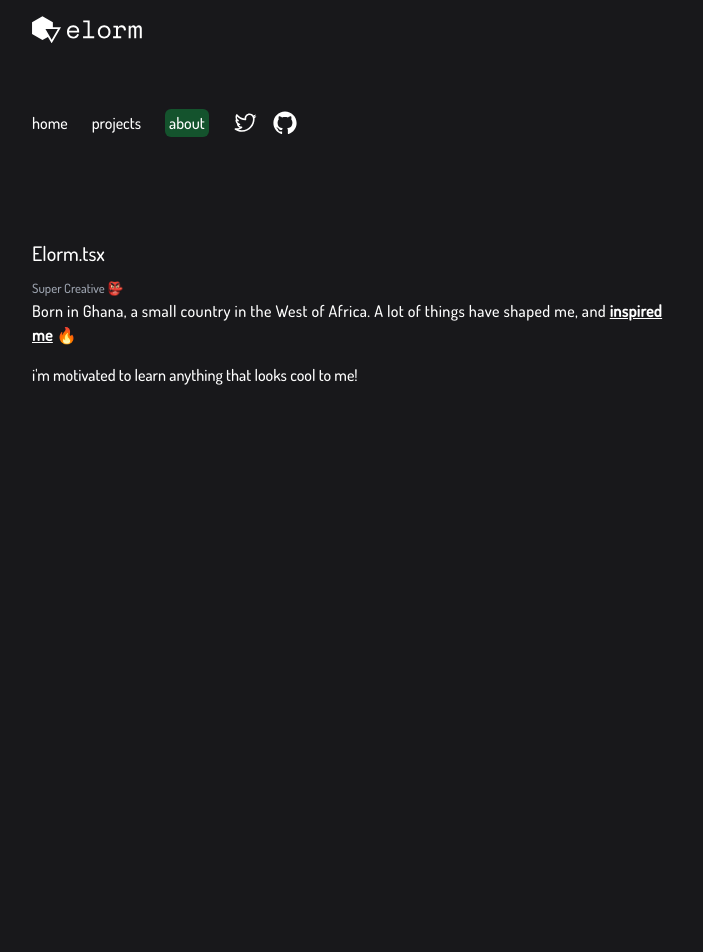
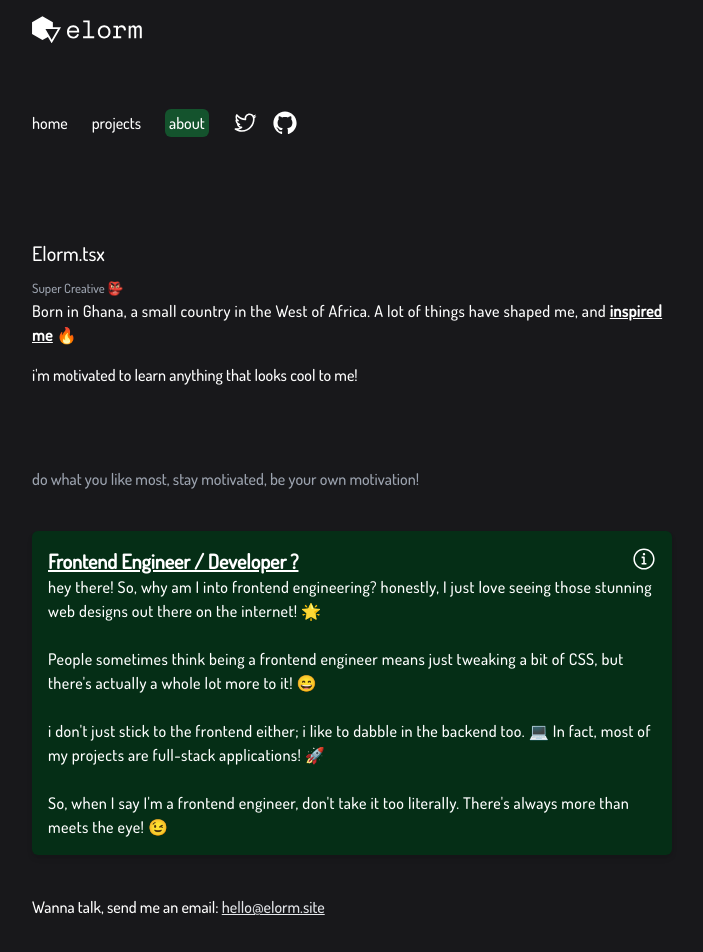
Before and after one commit to Akarikev/elorm, a Next.js app: page /about in a window 1280 px wide. Shown: the top 952 px of the page, without its empty margins (288-991 px from the left). Built offline with nearby package versions, Linux system fonts and the light colour scheme.

Commit message:
mod: about page

```diff
--- a/app/about/page.tsx
+++ b/app/about/page.tsx
@@ -1,4 +1,7 @@
+import { InfoCircledIcon } from "@radix-ui/react-icons";
+import { Mail } from "lucide-react";
 import type { Metadata } from "next";
+import Link from "next/link";
 
 export const metadata: Metadata = {
   title: "elorm ⚡ | about",
@@ -23,6 +26,54 @@ function page() {
             {" "}
             i&apos;m motivated to learn anything that looks cool to me!
           </p>
+
+          <div className="mt-20">
+            <p className="italics text-gray-400">
+              do what you like most, stay motivated, be your own motivation!
+            </p>
+          </div>
+
+          <div className="mt-10 bg-green-950 p-4 rounded-md shadow-md">
+            <div>
+              <div className="flex justify-between">
+                <h1 className="font-bold text-xl underline">
+                  Frontend Engineer / Developer ?
+                </h1>
+                <InfoCircledIcon className="w-6 h-6 font-bold" />
+              </div>
+
+              <p className="tracking-wide">
+                hey there! So, why am I into frontend engineering? honestly, I
+                just love seeing those stunning web designs out there on the
+                internet! 🌟
+                <br />
+                <br />
+                People sometimes think being a frontend engineer means just
+                tweaking a bit of CSS, but there&apos;s actually a whole lot
+                more to it! 😄
+                <br />
+                <br />
+                i don&apos;t just stick to the frontend either; i like to dabble
+                in the backend too. 💻 In fact, most of my projects are
+                full-stack applications! 🚀
+                <br />
+                <br />
+                So, when I say I&apos;m a frontend engineer, don&apos;t take it
+                too literally. There&apos;s always more than meets the eye! 😉
+              </p>
+            </div>
+          </div>
+
+          <div className="mt-10">
+            <span>Wanna talk, send me an email: </span>
+            <Link
+              href="mailto:hello@elorm.site"
+              className="underline text-gray-200"
+            >
+              hello@elorm.site
+              {/* <Mail /> */}
+            </Link>
+          </div>
         </div>
       </div>
     </div>
```
